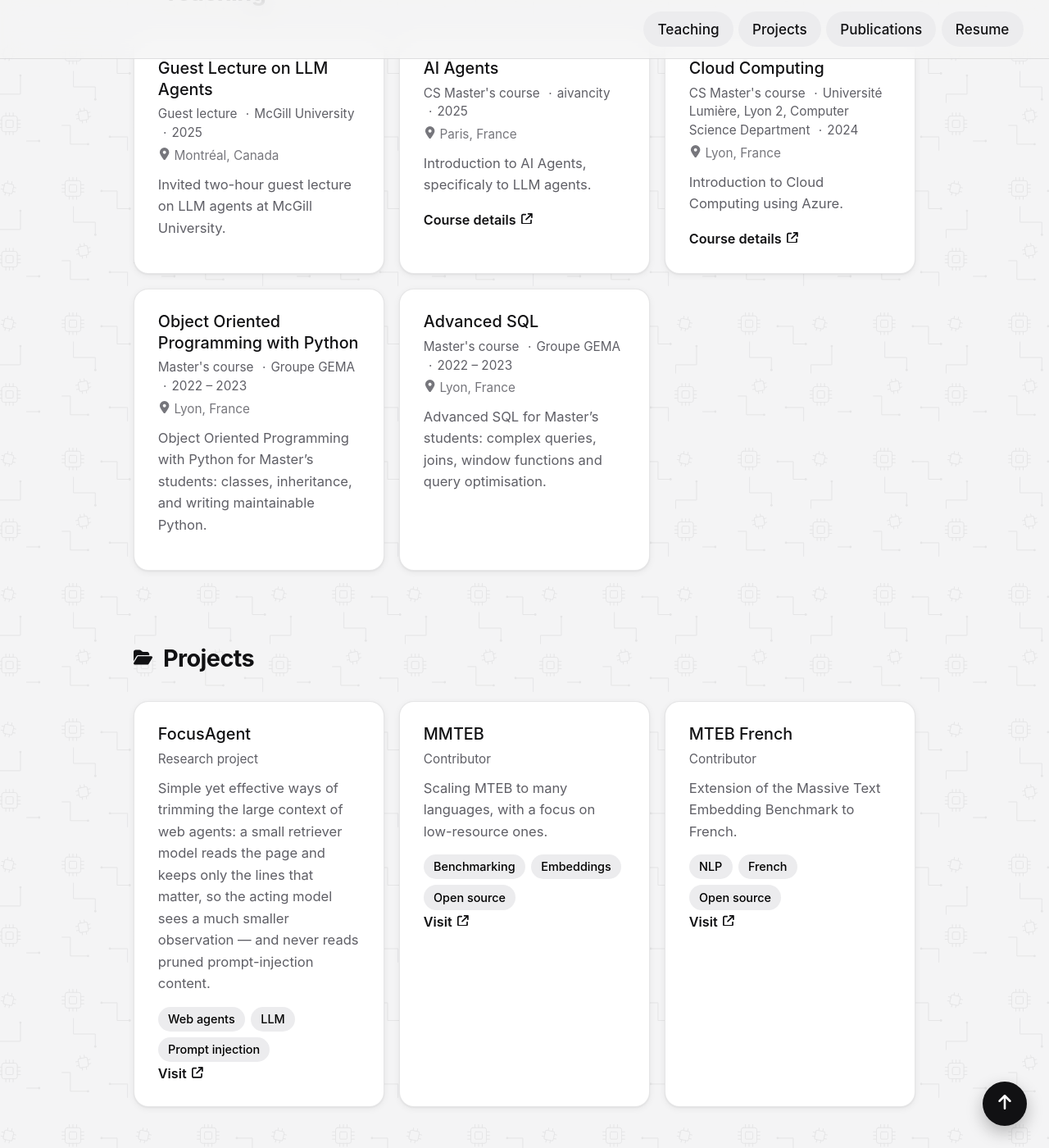
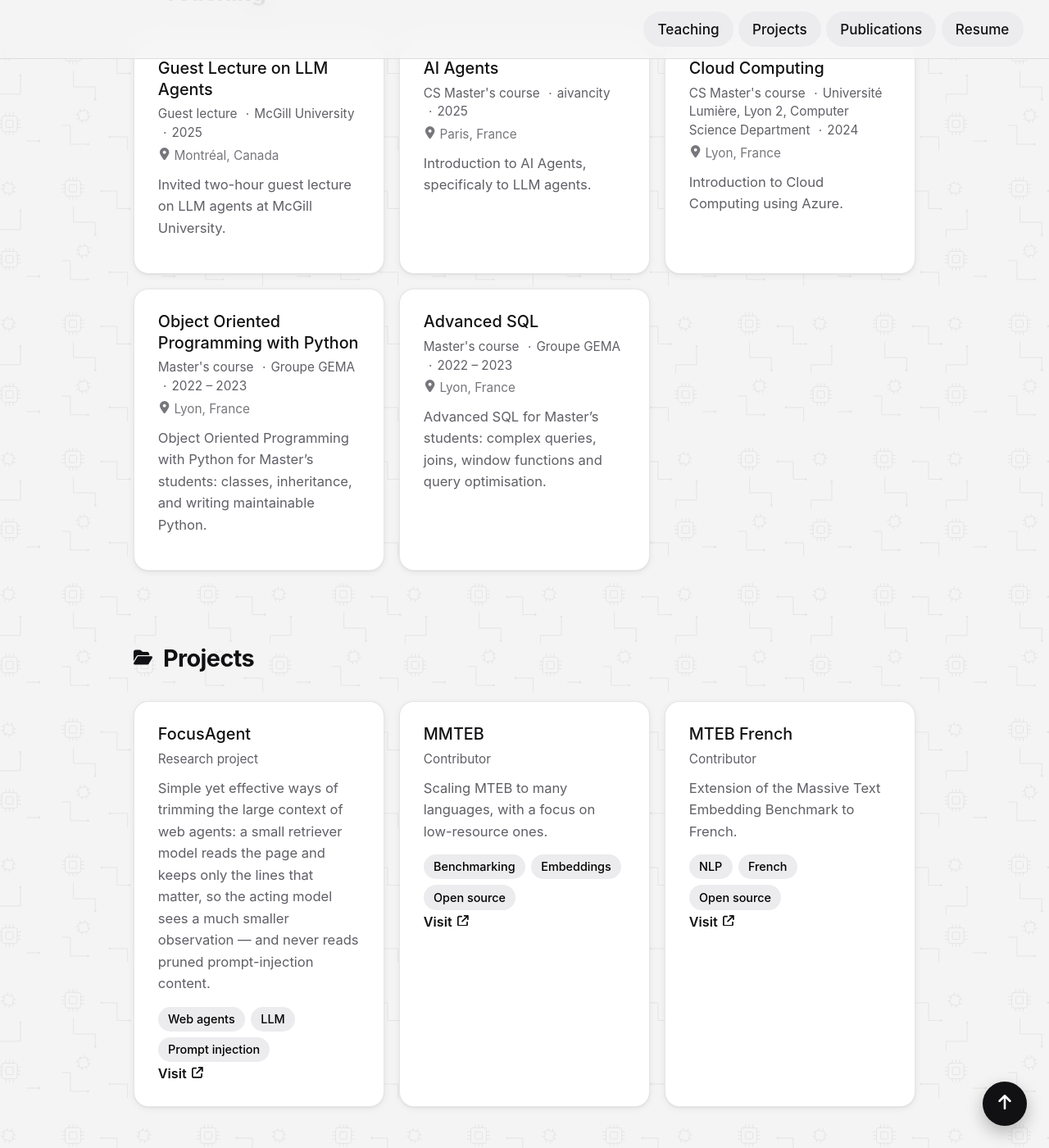
Before and after one commit to imenelydiaker/imenelydiaker.github.io, a Jekyll site: the page built from _pages/about.md, in a window 1280 px wide and 1400 px high, scrolled down 950 px. Shown: the whole window at 82% size. Built offline with Jekyll 4.4.1, drawn with Linux system fonts in a browser that asks for light colours.

Commit message:
Remove course links and hover lift from teaching tiles
Teaching cards no longer link to the course material pages, and cards
stay still on hover instead of lifting like buttons.

Co-Authored-By: Claude Opus 5.5 <noreply@anthropic.com>

```diff
--- a/_layouts/landing.html
+++ b/_layouts/landing.html
@@ -65,13 +65,7 @@ layout: compress
           {% assign courses = site.teaching | sort: "date" | reverse %}
           {% for course in courses %}
             <article class="card">
-              <h3 class="card__title">
-                {% if course.details == false %}
-                  {{ course.title }}
-                {% else %}
-                  <a href="{{ base_path }}{{ course.url }}">{{ course.title }}</a>
-                {% endif %}
-              </h3>
+              <h3 class="card__title">{{ course.title }}</h3>
               <p class="card__meta">
                 {% if course.type %}{{ course.type }}{% endif %}
                 {% if course.venue %}<span class="card__sep">·</span>{{ course.venue }}{% endif %}
@@ -84,9 +78,6 @@ layout: compress
                 <p class="card__meta card__meta--muted">{% include icons.html name="location-dot" %} {{ course.location }}</p>
               {% endif %}
               <p class="card__body">{{ course.excerpt | default: course.content | strip_html | truncatewords: 35 }}</p>
-              {% unless course.details == false %}
-                <a class="card__link" href="{{ base_path }}{{ course.url }}">Course details {% include icons.html name="arrow-up-right-from-square" %}</a>
-              {% endunless %}
             </article>
           {% else %}
             <p class="section__empty">No courses listed yet.</p>
--- a/assets/css/theme.css
+++ b/assets/css/theme.css
@@ -265,12 +265,6 @@ body {
   border: 1px solid var(--divider);
   border-radius: var(--radius);
   box-shadow: var(--e1);
-  transition: transform 0.2s ease, box-shadow 0.2s ease;
-}
-
-.card:hover {
-  transform: translateY(-4px);
-  box-shadow: var(--e4);
 }
 
 .card__title {
@@ -685,7 +679,6 @@ body {
     scroll-behavior: auto;
   }
 
-  .card,
   .to-top,
   .hero__social a,
   .btn-pill {
```
